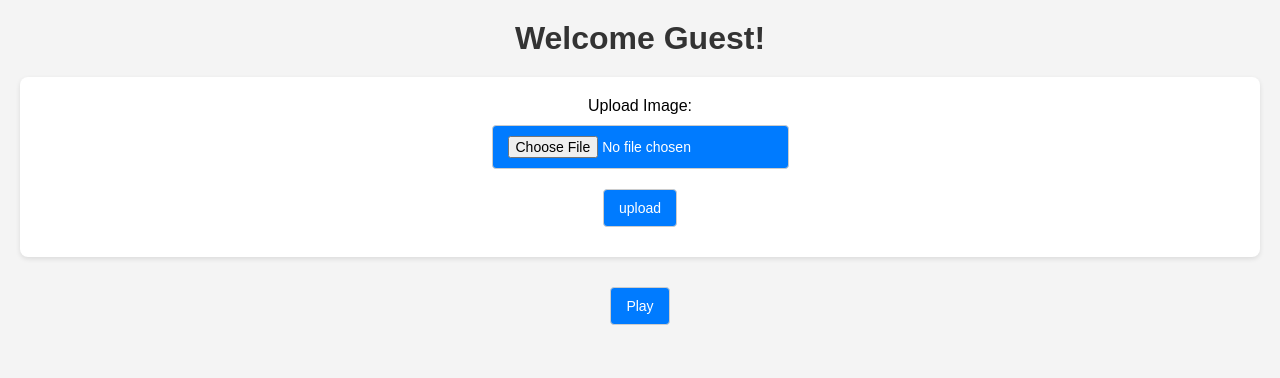
After one commit to APre203/cse312Project, a Flask app: page /upload in a window 1280 px wide. The commit adds this page. Shown: the top 378 px of the page. Run offline with Flask 3, Linux system fonts and the light colour scheme; data that the repository does not hold is empty.

Commit message:
added image uploads

```diff
--- a/requirements.txt
+++ b/requirements.txt
@@ -2,3 +2,6 @@ flask
 pymongo
 flask_socketio
 flask_sock
+flask_wtf
+wtforms
+wtforms.validators
--- a/server.py
+++ b/server.py
@@ -1,4 +1,9 @@
-from flask import Flask, render_template, request, redirect, url_for, flash, get_flashed_messages, make_response, send_from_directory, jsonify, abort
+import math
+import os
+import random
+import re
+import uuid
+from flask import Flask, render_template, request, redirect, send_file, url_for, flash, get_flashed_messages, make_response, send_from_directory, jsonify, abort
 from flask_socketio import SocketIO, emit, send, join_room, leave_room
 import datetime
 from util.auth import *
@@ -7,11 +12,15 @@ import html
 from flask_sock import Sock
 import time
 import json
+from util.DBuploads import getImage, storeImage
 from util.gameBoard import GameBoard
 from util.player import Player
+from werkzeug.utils import secure_filename
 
 app = Flask(__name__)
 app.secret_key = 'your_secret_key'
+# app.config["SECRET_KEY"] = 'somesecretkey'
+app.config['UPLOAD_FOLDER'] = 'static/images'
 
 sock = Sock(app)
 
@@ -69,12 +78,181 @@ def playstyle():
 
 @app.route('/styles.css')
 def style():
-    @after_this_request
-    def add_header(response):
-        response.headers['X-Content-Type-Options'] = 'text/css'
-        return response
-    return send_from_directory("public", "styles.css")
+    return send_from_directory('static', 'styles.css')
 
+@app.route('/login_or_create', methods=['POST'])
+def login_or_create():
+
+    flash_messages = get_flashed_messages(with_categories=False, category_filter=['danger'])
+
+    for message in flash_messages:
+        flash(message, 'danger')
+
+    username = request.form['username']
+    password = request.form['password']
+    action = request.form['action']
+    confirm_password = request.form['confirm_password']
+
+    if action == 'login':
+        user = users_collection.find_one({'username': username})
+        if user:
+            salt = user['salt']
+            hashed_password = hash_password(password, salt)
+            if hashed_password == user['password']:
+                token = generate_token()
+                hashed_token = hash_token(token)
+                tokens_collection.delete_one({'username': username})
+                tokens_collection.insert_one({'username': username, 'token': hashed_token})
+                # have them redirect to an upload image page
+                #response = make_response(redirect(url_for('dashboard')))
+                response = make_response(redirect(url_for('handle_upload')))
+                response.set_cookie('auth_token', token, httponly=True, expires=datetime.datetime.now() + datetime.timedelta(hours=1))
+                return response
+        flash('Login failed. Please check your username and password.', 'danger')
+        return redirect(url_for('index'))
+
+    elif action == 'create_account':
+        if password != confirm_password:
+            flash('Passwords do not match. Please try again.', 'danger')
+            return redirect(url_for('index'))
+
+        user = users_collection.find_one({'username': username})
+        if not user:
+            token = generate_token()
+            hashed_token = hash_token(token)
+            tokens_collection.insert_one({'username': username, 'token': hashed_token})
+            salt = generate_salt()
+            hashed_password = hash_password(password, salt)
+            users_collection.insert_one({'username': username, 'password': hashed_password, 'salt': salt})
+            # have them redirect to a upload image page
+            response = make_response(redirect(url_for('handle_upload')))
+            #response = make_response(redirect(url_for('dashboard')))
+            response.set_cookie('auth_token', token, httponly=True, expires=datetime.datetime.now() + datetime.timedelta(hours=1))
+            return response
+        else:
+            flash('Username already taken. Please choose another username.', 'danger')
+            return redirect(url_for('index'))
+
+@app.route('/play_as_guest', methods=['POST'])
+def play_as_guest():
+    flash('Playing as Guest!', 'info')
+    username = getUsername(request)
+    return render_template('playPage.html', name=username)
+
+
+
+@app.route('/game')
+def dashboard():
+    username = getUsername(request)
+    return render_template('playPage.html', name=username)
+
+# this function is responsible for handling POST requests from the client
+# when the client uploads a photo, it will be sent as a post request on this path
+@app.route("/upload", methods=["GET", "POST"])
+def handle_upload():
+    username = getUsername(request)
+    return render_template('upload.html', name=username)
+@app.route('/logout', methods=['POST'])
+def logout():
+    response = make_response(redirect(url_for('index')))
+    response.set_cookie('auth_token', '', expires=0)  # Remove the auth_token cookie
+    return response
+
+@app.route('/api/chat',  methods=['GET', 'POST'])
+def add_chat_message():
+    username = "Guest"
+    if "auth_token" in request.cookies:
+        cookie_value = request.cookies.get('auth_token')
+        username = find_user(cookie_value)
+    if request.method == "GET":
+        # GET TOTAL FROM DATABASE
+        return jsonify(getallmessages(username))#[{"username": "test", "message": "something","id":1},{"username": "test2", "message": "something2","id":2}]), 200
+    data = request.json
+    # print("data:",data)
+
+    message = data.get('message')
+  #  print(message)
+
+    if message:
+        id = storeMessage(username, message)
+        #chat_collection.insert_one({'username': username, 'message': message})
+        return jsonify({"username": username, "message": message,"id":id, "count":0}), 201
+    else:
+        return jsonify({'error': 'Username and message are required'}), 400
+
+@app.route('/api/like', methods=['POST'])
+def add_like_data():
+    if "auth_token" in request.cookies:
+        cookie_value = request.cookies.get('auth_token')
+        data = request.json
+        id = data["id"]
+
+        username = find_user(cookie_value)
+        message = getSingleMessage(id)
+        notLiked = True
+        if username in  message["likes"]:
+            notLiked = False
+        color, count = updateLikeCount(id, username, notLiked)
+        return jsonify({"color": color, "count":count}), 201
+    else:
+        abort(403)
+@app.route("/upload-image", methods=['POST'])
+def handle_image_upload():
+    # This method is called when an image is uploaded
+    # I will get bytes for the image which I need to read from the request
+    # Check if the user is authorized
+    flash_messages = get_flashed_messages(with_categories=False, category_filter=['danger'])
+
+    for message in flash_messages:
+        flash(message, 'danger')
+
+    username = getUsername(request)
+    if username != "Guest":
+        unique_name = str(uuid.uuid4())
+        path_of_image = app.config["UPLOAD_FOLDER"] + '/' + f'{unique_name}.jpg'
+        # print(path_of_image)
+        # print(len(request.files.getlist("upload")))
+        # print(request.files.get("upload", None).filename)
+        if request.files.get("upload", None).filename == '':
+            print("entered here")
+            flash("Please upload an image",'danger')
+            return redirect(url_for('handle_upload'))
+
+        request.files["upload"].save(path_of_image)
+        storeImage(request, path_of_image)
+    # if username != "Guest":
+    #     # Get the body of the request and extract the neccessary information
+    #     body = request.get_data()
+    #     # Get the boundary from header Content-Type
+    #     boundary = request.headers.get("Content-Type", None).split('; ')[1].split("=")[1]
+    #     #Remove the starting boundary which includes -- before it
+    #     remove_starting_boundary = body.split(b'--' + bytes(boundary, "utf-8") + b'\r\n', 1)[1]
+    #     #Remove the ending boundary
+    #     remove_ending_boundary = remove_starting_boundary.split(b'\r\n' + b'--' + bytes(boundary, 'utf-8') + b'--')[0]
+    #     # Find the bytes of the image
+    #     bytes_of_image = remove_ending_boundary.split(b'\r\n\r\n')[1]
+    #     headers = remove_ending_boundary.split(b'\r\n\r\n')[0]
+    #     # Now that you've gotten the bytes of the image write it to a file and save it on disk
+    #     path_of_image = f'static/images/image{random.randint(1, 5)}.jpg'
+    #     with open(path_of_image, 'wb') as f:
+    #         f.write(bytes_of_image)
+    #     # create a function that takes a filename and username if authorized
+    #     # and would store the image with the auth token and username being the id
+    #     storeImage(request, path_of_image)
+
+    return redirect("/upload")
+@app.route("/images", methods=["GET"])
+def get_images():
+    if "auth_token" in request.cookies:
+        data = getImage(request)
+        return data
+
+@app.route("/static/images/<string:image_id>", methods=["GET"])
+def handle_picture_req(image_id):
+    file_path = f"static/images/{image_id}"
+    with open(file_path, 'rb') as file:
+        file=file.read()
+    return file, 200
 def main():
     host = "0.0.0.0"
     port = 8080
--- /dev/null
+++ b/static/upload.js
@@ -0,0 +1,28 @@
+document.getElementById("image-upload-form").addEventListener("submit", () => {
+  //const formData = new FormData(this);
+  fetchImageList();
+});
+
+function fetchImageList() {
+  fetch("/images")
+    .then((response) => response.json())
+    .then((data) => {
+      console.log(data);
+      const imageListDiv = document.getElementById("imageList");
+      imageListDiv.innerHTML = "";
+
+      data.forEach((image) => {
+        const liElement = document.createElement("li");
+        random_num = Math.round(Math.random() * 5);
+        liElement.innerHTML = `Uploaded Photo ${random_num}`;
+        liElement.addEventListener("click", function () {
+          displayImage(image.filename);
+        });
+        imageListDiv.appendChild(liElement);
+      });
+    });
+}
+function displayImage(url) {
+  const imageDisplayDiv = document.getElementById("imageDisplay");
+  imageDisplayDiv.innerHTML = `<img src="${url}" alt="Clicked Image">`;
+}
--- /dev/null
+++ b/static/uploadstyles.css
@@ -0,0 +1,72 @@
+/* Reset some default browser styles */
+body, h1, form, input, button, img {
+    margin: 0;
+    padding: 0;
+    box-sizing: border-box;
+}
+
+/* Set a font family for the entire page */
+body {
+    font-family: Arial, sans-serif;
+    background-color: #f4f4f4;
+    padding: 20px;
+}
+
+/* Style the heading */
+h1 {
+    color: #333;
+    text-align: center;
+    margin-bottom: 20px;
+}
+
+/* Style the upload image div */
+.upload-image-div {
+    background-color: #fff;
+    border-radius: 8px;
+    padding: 20px;
+    margin-bottom: 20px;
+    box-shadow: 0 2px 5px rgba(0, 0, 0, 0.1);
+}
+
+/* Style the form */
+form {
+    display: flex;
+    flex-direction: column;
+    align-items: center;
+}
+
+/* Style the form elements */
+input[type="file"],
+input[type="submit"],
+button {
+    margin: 10px 0;
+    padding: 10px 15px;
+    border-radius: 4px;
+    border: 1px solid #ccc;
+    background-color: #007BFF;
+    color: #fff;
+    font-size: 14px;
+    cursor: pointer;
+    transition: background-color 0.3s;
+}
+
+/* Hover effect for buttons */
+input[type="submit"]:hover,
+button:hover {
+    background-color: #0056b3;
+}
+
+/* Style the image */
+img {
+    max-width: 200px;
+    max-height: 200px;
+    border-radius: 8px;
+    margin-top: 20px;
+    box-shadow: 0 2px 5px rgba(0, 0, 0, 0.1);
+}
+.flashes{
+    display: flex;
+    flex-direction: column;
+    align-items: center;
+    font-weight:bold;
+}
--- a/templates/playPage.html
+++ b/templates/playPage.html
@@ -16,7 +16,7 @@
     <script src="https://cdnjs.cloudflare.com/ajax/libs/socket.io/2.1.1/socket.io.js"></script>
     <title>Play Page</title>
   </head>
-  <body onload="updateChat()">
+  <body>
     <div class="container">
       <div class="game-area">
         <!-- Game boundary goes here -->
@@ -58,6 +58,7 @@
           </label>
           <button id="chat-button" onclick="sendChat()">Send</button>
           <br />
+
           <form action="{{ url_for('logout') }}" method="post">
             <button type="submit" class="btn btn-danger">Logout</button>
           </form>
--- /dev/null
+++ b/templates/upload.html
@@ -0,0 +1,38 @@
+<!DOCTYPE html>
+<html lang="en">
+  <head>
+    <meta charset="UTF-8" />
+    <meta name="viewport" content="width=device-width, initial-scale=1.0" />
+    <title>Upload an Image!</title>
+    <link rel="stylesheet" href="/static/uploadstyles.css" />
+  </head>
+  <body onload="fetchImageList()">
+    <h1>Welcome {{name}}!</h1>
+    <div class="upload-image-div">
+      {% with messages = get_flashed_messages() %} {% if messages %}
+      <div class="flashes">
+        {% for message in messages %}
+        <p>{{ message }}</p>
+        {% endfor %}
+      </div>
+      {% endif %} {% endwith %}
+      <form
+        id="image-upload-form"
+        action="/upload-image"
+        method="POST"
+        enctype="multipart/form-data"
+      >
+        <label for="upload-img">Upload Image:</label>
+        <input id="upload-img" type="file" name="upload" />
+        <input type="submit" value="upload" />
+      </form>
+    </div>
+    <div id="imageList"></div>
+    <div id="imageDisplay"></div>
+    <form action="{{ url_for('dashboard') }}" method="GET">
+      <button type="submit" id="settings-button">Play</button>
+    </form>
+    <img src="{{filename}}" />
+    <script src="/static/upload.js"></script>
+  </body>
+</html>
```
Also changed, not shown: db.py (deleted, +0 -8 lines), static/playfunction.js (+50 -49 lines), templates/login.html (+37 -19 lines), util/DBuploads.py (added, +29 -0 lines).
